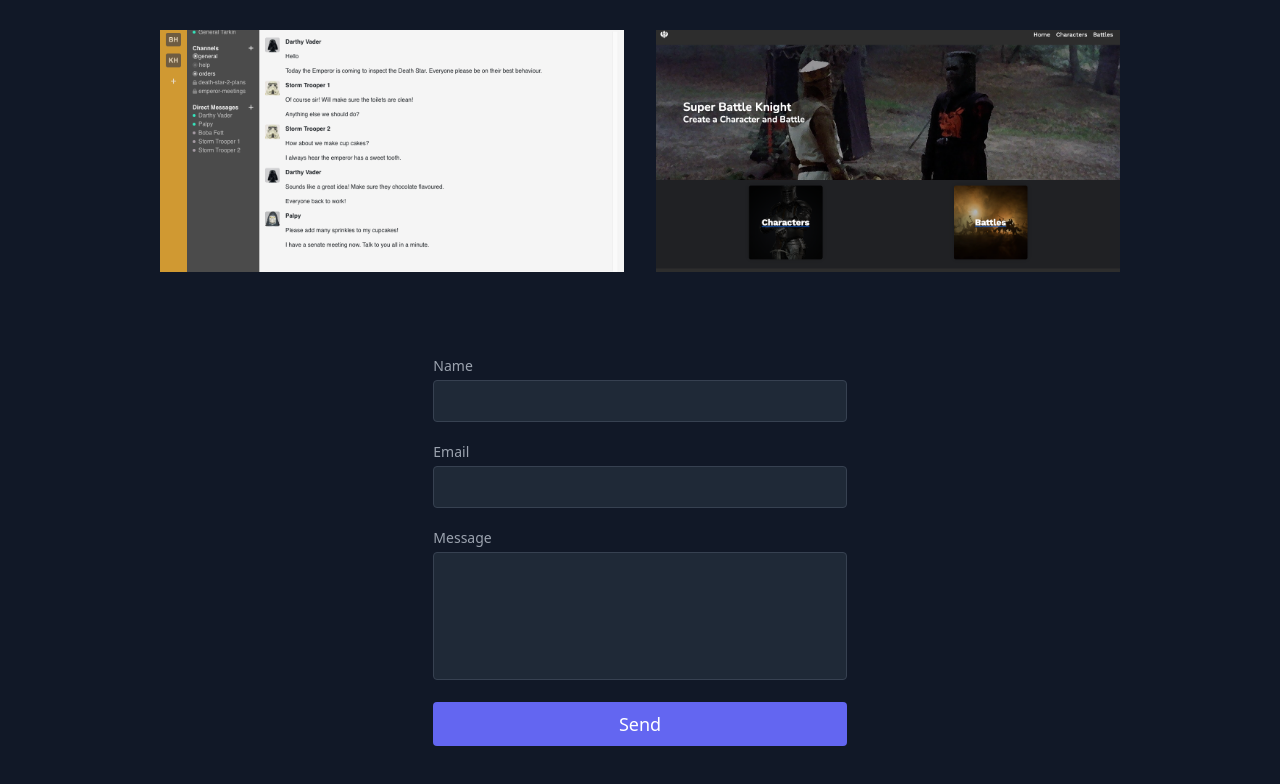
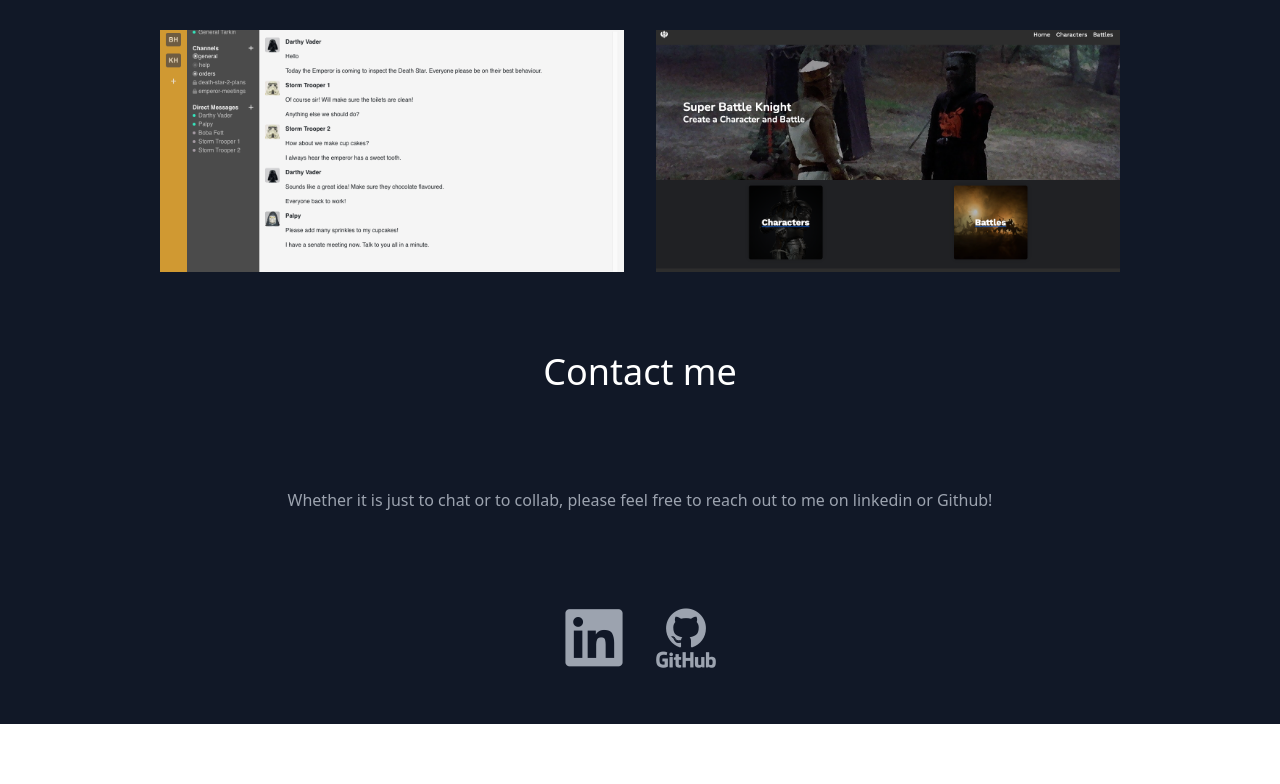
Before and after one commit to billcookie/my-portfolio, a React (Create React App) app: page / in a window 1280 px wide. Shown: the part 1532-2316 px from the top of the page. After the commit the page ends 2256 px from the top, so only its background shows below. Built offline with nearby package versions, Linux system fonts and the light colour scheme.

Commit message:
added more visuals

```diff
--- a/src/components/Contact.js
+++ b/src/components/Contact.js
@@ -5,53 +5,20 @@ export default function Contact() {
     <section id="contact" className="relative">
       <div data-aos="fade-down" data-aos-duration="2000">
         <div className="container px-5 py-10 mx-auto flex sm:flex-nowrap flex-wrap justify-center">
+          <h2 className="title-font sm:text-4xl text-4xl mb-4 font-medium text-white">
+            Contact me
+            {/* <br className="hidden lg:inline-block" />I love to build amazing
+            apps. */}
+          </h2>
+        </div>
+        <div className="px-5 py-10 flex justify-center ">
+          <p>Whether it is just to chat or to collab, please feel free to reach out to me on linkedin or Github!</p>
+        </div>
+        <div className="px-5 py-10 flex justify-center ">
+          <a href="https://www.linkedin.com/in/bill--cook/"><i class="devicon-linkedin-plain text-6xl flex p-4 items-center"></i></a>
+          <a href="https://github.com/billcookie"><i class="devicon-github-original-wordmark text-6xl flex p-4 items-center"></i></a>
+        </div>
 
-          {/* <i class="fa-solid fa-paper-plane text-6xl flex p-4 items-center"></i> */}
-          <form
-            netlify
-            name="contact"
-            className="lg:w-1/3 md:w-1/2 flex flex-col justify-center">
-            <div className="relative mb-4">
-              <label htmlFor="name" className="leading-7 text-sm text-gray-400">
-                Name
-              </label>
-              <input
-                type="text"
-                id="name"
-                name="name"
-                className="w-full bg-gray-800 rounded border border-gray-700 focus:border-indigo-500 focus:ring-2 focus:ring-indigo-900 text-base outline-none text-gray-100 py-1 px-3 leading-8 transition-colors duration-200 ease-in-out"
-              />
-            </div>
-            <div className="relative mb-4">
-              <label htmlFor="email" className="leading-7 text-sm text-gray-400">
-                Email
-              </label>
-              <input
-                type="email"
-                id="email"
-                name="email"
-                className="w-full bg-gray-800 rounded border border-gray-700 focus:border-indigo-500 focus:ring-2 focus:ring-indigo-900 text-base outline-none text-gray-100 py-1 px-3 leading-8 transition-colors duration-200 ease-in-out"
-              />
-            </div>
-            <div className="relative mb-4">
-              <label
-                htmlFor="message"
-                className="leading-7 text-sm text-gray-400">
-                Message
-              </label>
-              <textarea
-                id="message"
-                name="message"
-                className="w-full bg-gray-800 rounded border border-gray-700 focus:border-indigo-500 focus:ring-2 focus:ring-indigo-900 h-32 text-base outline-none text-gray-100 py-1 px-3 resize-none leading-8 transition-colors duration-200 ease-in-out"
-              />
-            </div>
-            <button
-              type="submit"
-              className="text-white bg-indigo-500 border-0 py-2 px-6 focus:outline-none hover:bg-indigo-600 rounded text-lg">
-              Send
-            </button>
-          </form>
-        </div>
       </div>
     </section>
   );
```
